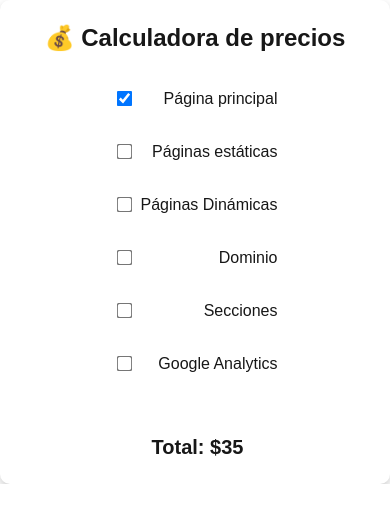
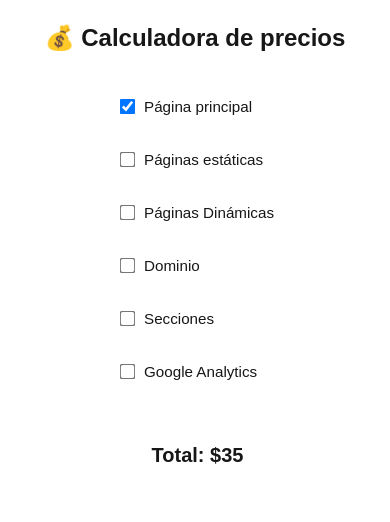
Before and after one commit to jesuswasnthere/calculadora_precios, a Next.js app: page / in a window 390 px wide. Shown: the top 522 px of the page. Built offline with nearby package versions, Linux system fonts and the light colour scheme.

Commit message:
Update globals.css

```diff
--- a/src/app/styles/globals.css
+++ b/src/app/styles/globals.css
@@ -144,21 +144,20 @@ h2 {
 
 /* Móviles */
 /* --- Responsividad mejorada para Móviles --- */
+/* --- Estilos finales para Móviles --- */
 @media (max-width: 480px) {
   .container {
     padding: 1rem;
   }
 
   .calculadora {
-    max-width: 100%;
+    width: 100%;
     padding: 1rem;
-    border-radius: 10px;
-    box-shadow: 0 4px 10px rgba(0, 0, 0, 0.2); /* Agrega un efecto 3D */
   }
 
   h1 {
     font-size: 1.5rem;
-    margin-bottom: 1.5rem;
+    margin-bottom: 2rem;
   }
 
   h2 {
@@ -167,33 +166,15 @@ h2 {
   }
 
   label {
-    /* Alineación de los elementos en una fila */
+    /* Alineación de los elementos */
     display: flex;
-    justify-content: space-between; /* Empuja el input al final */
-    align-items: center; /* Centra verticalmente */
+    align-items: center; /* Centra verticalmente los elementos */
     width: 100%;
-    margin-bottom: 1.5rem; /* Más espacio entre cada opción */
-    font-size: 1rem;
-  }
-
-  /* Contenedor para el texto y el checkbox, para que no se separen */
-  .label-text {
-    display: flex;
-    align-items: center;
-    flex-grow: 1; /* Permite que el texto ocupe el espacio disponible */
+    margin-bottom: 1.5rem; /* Espacio entre cada opción */
   }
 
   input[type="checkbox"] {
-    margin-right: 15px; /* Más espacio entre el checkbox y el texto */
-    transform: scale(1.2); /* Agrandar el checkbox para que sea más fácil de tocar */
-  }
-
-  input[type="number"] {
-    text-align: center;
-    width: 60px; /* Ancho fijo para el campo de número */
-    max-width: 60px;
-    margin-left: 10px;
-    padding: 5px;
-    border-radius: 5px;
+    margin-right: 15px; /* Espacio entre el checkbox y el texto */
+    transform: scale(1.2); /* Agrandar para que sea fácil de tocar */
   }
 }
```
